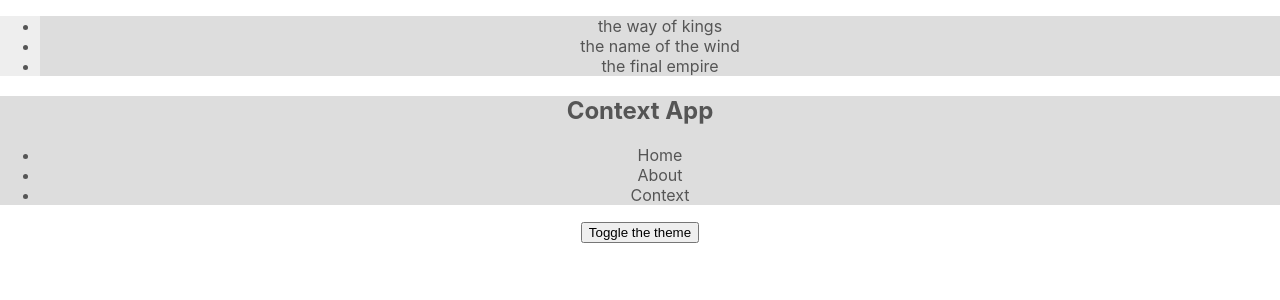
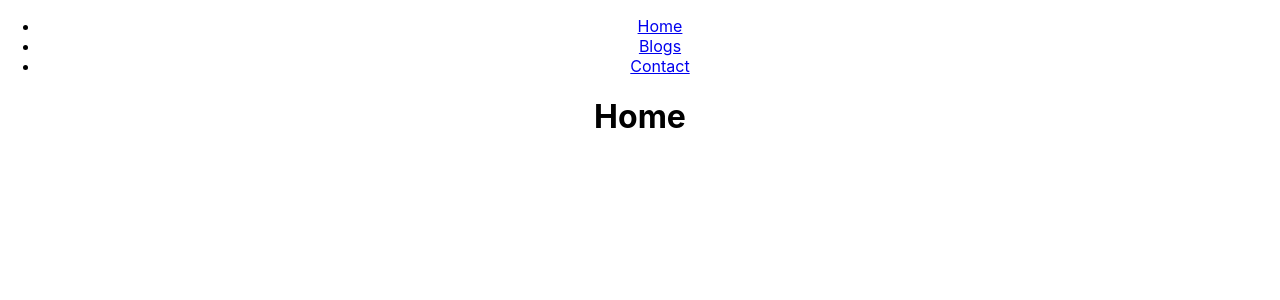
Before and after one commit to JohnKimaiyo/react_vol_9, a React (Create React App) app: page / in a window 1280 px wide. Shown: the top 300 px of the page. Built offline with nearby package versions, Linux system fonts and the light colour scheme.

Commit message:
react router

```diff
--- a/package.json
+++ b/package.json
@@ -8,6 +8,7 @@
     "@testing-library/user-event": "^13.5.0",
     "react": "^18.2.0",
     "react-dom": "^18.2.0",
+    "react-router-dom": "^6.6.1",
     "react-scripts": "5.0.1",
     "web-vitals": "^2.1.4"
   },
--- a/src/App.js
+++ b/src/App.js
@@ -1,20 +1,10 @@
 import React from "react";
 import "./App.css";
-import BookList from "./Component/BookList";
-import Navbar from "./Component/Navbar";
-import ThemeToggle from "./Component/ThemeToggle";
-import ThemeContextProvider from "./context/ThemeContext";
-
+import { Index } from "./react router/project 1";
 function App() {
-  return (
-    <div className="App">
-      <ThemeContextProvider>
-        <BookList />
-        <Navbar />
-        <ThemeToggle/>
-      </ThemeContextProvider>
-    </div>
-  );
+  return <div className="App">
+  <Index/>
+  </div>;
 }
 
 export default App;
--- /dev/null
+++ b/src/react router/project 1/Blogs.js
@@ -0,0 +1,9 @@
+import React from 'react'
+
+export const Blogs = () => {
+    return (
+        <h1>Blogs</h1>
+    )
+}
+
+export default Blogs;
--- /dev/null
+++ b/src/react router/project 1/Contact.js
@@ -0,0 +1,6 @@
+import React from "react";
+
+export const Contact = () => {
+  return <h1>Contact Me</h1>;
+};
+export default Contact;
--- /dev/null
+++ b/src/react router/project 1/Home.js
@@ -0,0 +1,7 @@
+import React from 'react'
+
+export const Home = () => {
+    return (
+        <h1>Home</h1>
+    )
+}
--- /dev/null
+++ b/src/react router/project 1/Layout.js
@@ -0,0 +1,24 @@
+import { Outlet, Link } from "react-router-dom";
+
+const Layout = () => {
+  return (
+    <div>
+      <nav>
+        <ul>
+          <li>
+            <Link to="/">Home</Link>
+          </li>
+          <li>
+            <Link to="/blogs">Blogs</Link>
+          </li>
+          <li>
+            <Link to="/contact">Contact</Link>
+          </li>
+        </ul>
+      </nav>
+      <Outlet />
+    </div>
+  );
+};
+
+export default Layout;
--- /dev/null
+++ b/src/react router/project 1/NoPage.js
@@ -0,0 +1,7 @@
+import React from "react";
+
+export const NoPage = () => {
+  return <h1>404</h1>;
+};
+
+export default NoPage;
--- /dev/null
+++ b/src/react router/project 1/index.js
@@ -0,0 +1,24 @@
+import { ReactDOM } from "react";
+import { BrowserRouter, Routes, Route } from "react-router-dom";
+import { Home } from "./Home";
+import Blogs from "./Blogs";
+import Contact from "./Contact";
+import NoPage from "./NoPage";
+import Layout from "./Layout";
+
+import React from "react";
+
+export const Index = () => {
+  return (
+    <BrowserRouter>
+      <Routes>
+        <Route path="/" element={<Layout />}>
+          <Route index element={<Home />} />
+          <Route path="blogs" element={<Blogs />} />
+          <Route path="contact" element={<Contact />} />
+          <Route path="*" element={<NoPage />} />
+        </Route>
+      </Routes>
+    </BrowserRouter>
+  );
+};
```
Also changed, not shown: 1 other file (tests, documents, lock files or other folders).
